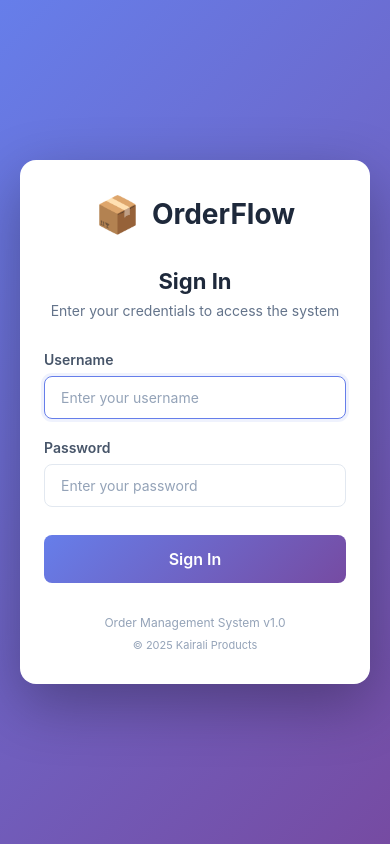
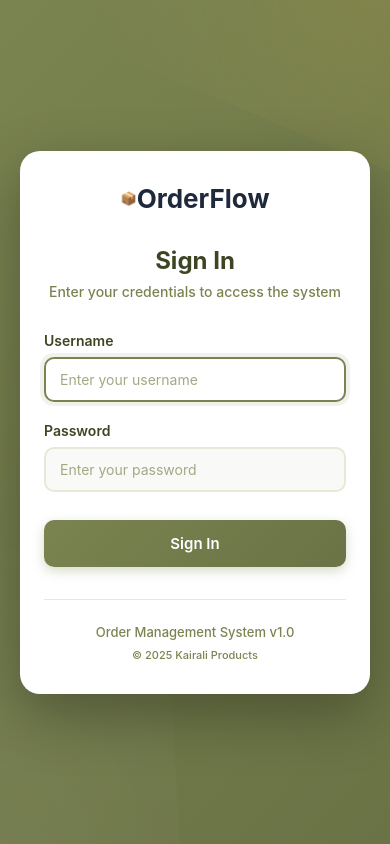
Before and after one commit to dmekairali/OMS, a Next.js app: page /login in a window 390 px wide. Built offline with nearby package versions, Linux system fonts and the light colour scheme.

Commit message:
Update Login.module.css

```diff
--- a/styles/Login.module.css
+++ b/styles/Login.module.css
@@ -3,54 +3,80 @@
   justify-content: center;
   align-items: center;
   min-height: 100vh;
-  background: linear-gradient(135deg, #667eea 0%, #764ba2 100%);
+  background: linear-gradient(135deg, #7a8450 0%, #6a7345 100%);
   padding: 20px;
   animation: fadeIn 0.5s ease-in;
+  position: relative;
+  overflow: hidden;
+}
+
+.container::before {
+  content: '';
+  position: absolute;
+  top: -50%;
+  right: -50%;
+  width: 100%;
+  height: 100%;
+  background: radial-gradient(circle, rgba(246, 185, 59, 0.1) 0%, transparent 70%);
+  animation: float 20s infinite ease-in-out;
+}
+
+.container::after {
+  content: '';
+  position: absolute;
+  bottom: -50%;
+  left: -50%;
+  width: 100%;
+  height: 100%;
+  background: radial-gradient(circle, rgba(255, 255, 255, 0.05) 0%, transparent 70%);
+  animation: float 25s infinite ease-in-out reverse;
 }
 
 .loginCard {
   background: white;
-  border-radius: 16px;
+  border-radius: 20px;
   padding: 48px 40px;
   width: 100%;
   max-width: 440px;
   box-shadow: 0 20px 60px rgba(0, 0, 0, 0.3);
   animation: slideUp 0.5s ease-out;
+  position: relative;
+  z-index: 1;
 }
 
 .logo {
   display: flex;
   align-items: center;
   justify-content: center;
-  gap: 12px;
   margin-bottom: 32px;
 }
 
-.logoIcon {
-  font-size: 36px;
-  animation: fadeIn 0.8s ease-in;
-}
-
-.logo h1 {
-  font-size: 32px;
-  font-weight: 700;
-  color: #1e293b;
+.logoImage {
+  width: 140px;
+  height: 140px;
+  object-fit: contain;
+  border-radius: 50%;
+  background: white;
+  padding: 12px;
+  box-shadow: 0 8px 24px rgba(122, 132, 80, 0.25);
+  border: 3px solid #f9faf7;
   animation: fadeIn 0.8s ease-in 0.2s both;
 }
 
 .title {
-  font-size: 24px;
+  font-size: 28px;
   font-weight: 700;
-  color: #1e293b;
+  color: #3d4522;
   margin-bottom: 8px;
   text-align: center;
 }
 
 .subtitle {
-  font-size: 14px;
-  color: #64748b;
+  font-size: 15px;
+  color: #7a8450;
   text-align: center;
   margin-bottom: 32px;
+  font-weight: 500;
 }
 
 .form {
@@ -68,38 +94,48 @@
 .formGroup label {
   font-size: 14px;
   font-weight: 600;
-  color: #475569;
+  color: #3d4522;
 }
 
 .formGroup input {
-  padding: 12px 16px;
-  border: 1px solid #e2e8f0;
-  border-radius: 8px;
-  font-size: 14px;
-  transition: all 0.2s;
+  padding: 14px 16px;
+  border: 2px solid #e5e9d8;
+  border-radius: 10px;
+  font-size: 15px;
+  transition: all 0.3s;
+  background: #f9faf7;
+  color: #3d4522;
 }
 
 .formGroup input:hover {
-  border-color: #cbd5e1;
+  border-color: #7a8450;
+  background: white;
 }
 
 .formGroup input:focus {
-  border-color: #667eea;
-  box-shadow: 0 0 0 3px rgba(102, 126, 234, 0.1);
+  border-color: #7a8450;
+  background: white;
+  box-shadow: 0 0 0 4px rgba(122, 132, 80, 0.1);
+  outline: none;
 }
 
 .formGroup input::placeholder {
-  color: #94a3b8;
+  color: #a0aa82;
+}
+
+.formGroup input:disabled {
+  opacity: 0.6;
+  cursor: not-allowed;
 }
 
 .error {
   display: flex;
   align-items: center;
-  gap: 8px;
-  padding: 12px 16px;
+  gap: 10px;
+  padding: 14px 16px;
   background: #fee2e2;
-  border: 1px solid #fca5a5;
-  border-radius: 8px;
+  border: 2px solid #fca5a5;
+  border-radius: 10px;
   color: #991b1b;
   font-size: 14px;
   font-weight: 500;
@@ -107,16 +143,16 @@
 }
 
 .errorIcon {
-  font-size: 18px;
+  font-size: 20px;
   flex-shrink: 0;
 }
 
 .submitButton {
-  padding: 14px 24px;
-  background: linear-gradient(135deg, #667eea 0%, #764ba2 100%);
+  padding: 16px 24px;
+  background: linear-gradient(135deg, #7a8450 0%, #6a7345 100%);
   color: white;
   border: none;
-  border-radius: 8px;
+  border-radius: 10px;
   font-size: 16px;
   font-weight: 600;
   cursor: pointer;
@@ -124,6 +160,7 @@
   margin-top: 8px;
   position: relative;
   overflow: hidden;
+  box-shadow: 0 4px 12px rgba(122, 132, 80, 0.3);
 }
 
 .submitButton::before {
@@ -133,7 +170,7 @@
   left: -100%;
   width: 100%;
   height: 100%;
-  background: linear-gradient(90deg, transparent, rgba(255,255,255,0.2), transparent);
+  background: linear-gradient(90deg, transparent, rgba(255,255,255,0.3), transparent);
   transition: left 0.5s;
 }
 
@@ -143,7 +180,7 @@
 
 .submitButton:hover:not(:disabled) {
   transform: translateY(-2px);
-  box-shadow: 0 8px 20px rgba(102, 126, 234, 0.4);
+  box-shadow: 0 8px 20px rgba(122, 132, 80, 0.4);
 }
 
 .submitButton:active:not(:disabled) {
@@ -156,14 +193,40 @@
   transform: none !important;
 }
 
+.clearSessionButton {
+  padding: 12px 24px;
+  background: white;
+  color: #7a8450;
+  border: 2px solid #e5e9d8;
+  border-radius: 10px;
+  font-size: 14px;
+  font-weight: 600;
+  cursor: pointer;
+  transition: all 0.3s;
+}
+
+.clearSessionButton:hover:not(:disabled) {
+  background: #f9faf7;
+  border-color: #7a8450;
+  transform: translateY(-1px);
+}
+
+.clearSessionButton:disabled {
+  opacity: 0.6;
+  cursor: not-allowed;
+}
+
 .footer {
   margin-top: 32px;
   text-align: center;
+  padding-top: 24px;
+  border-top: 1px solid #e5e9d8;
 }
 
 .footer p {
-  font-size: 12px;
-  color: #94a3b8;
+  font-size: 13px;
+  color: #7a8450;
+  font-weight: 500;
 }
 
 /* Responsive Design */
@@ -172,12 +235,32 @@
     padding: 32px 24px;
   }
 
-  .logo h1 {
-    font-size: 28px;
+  .logoImage {
+    width: 120px;
+    height: 120px;
   }
 
   .title {
-    font-size: 22px;
+    font-size: 24px;
+  }
+
+  .subtitle {
+    font-size: 14px;
+  }
+
+  .formGroup input {
+    padding: 12px 14px;
+    font-size: 14px;
+  }
+
+  .submitButton {
+    padding: 14px 20px;
+    font-size: 15px;
+  }
+
+  .clearSessionButton {
+    padding: 10px 20px;
+    font-size: 13px;
   }
 }
 
@@ -193,7 +276,7 @@
 
 @keyframes slideUp {
   from {
-    transform: translateY(20px);
+    transform: translateY(30px);
     opacity: 0;
   }
   to {
@@ -201,3 +284,15 @@
     opacity: 1;
   }
 }
+
+@keyframes float {
+  0%, 100% {
+    transform: translate(0, 0) rotate(0deg);
+  }
+  33% {
+    transform: translate(30px, -30px) rotate(120deg);
+  }
+  66% {
+    transform: translate(-20px, 20px) rotate(240deg);
+  }
+}
```
